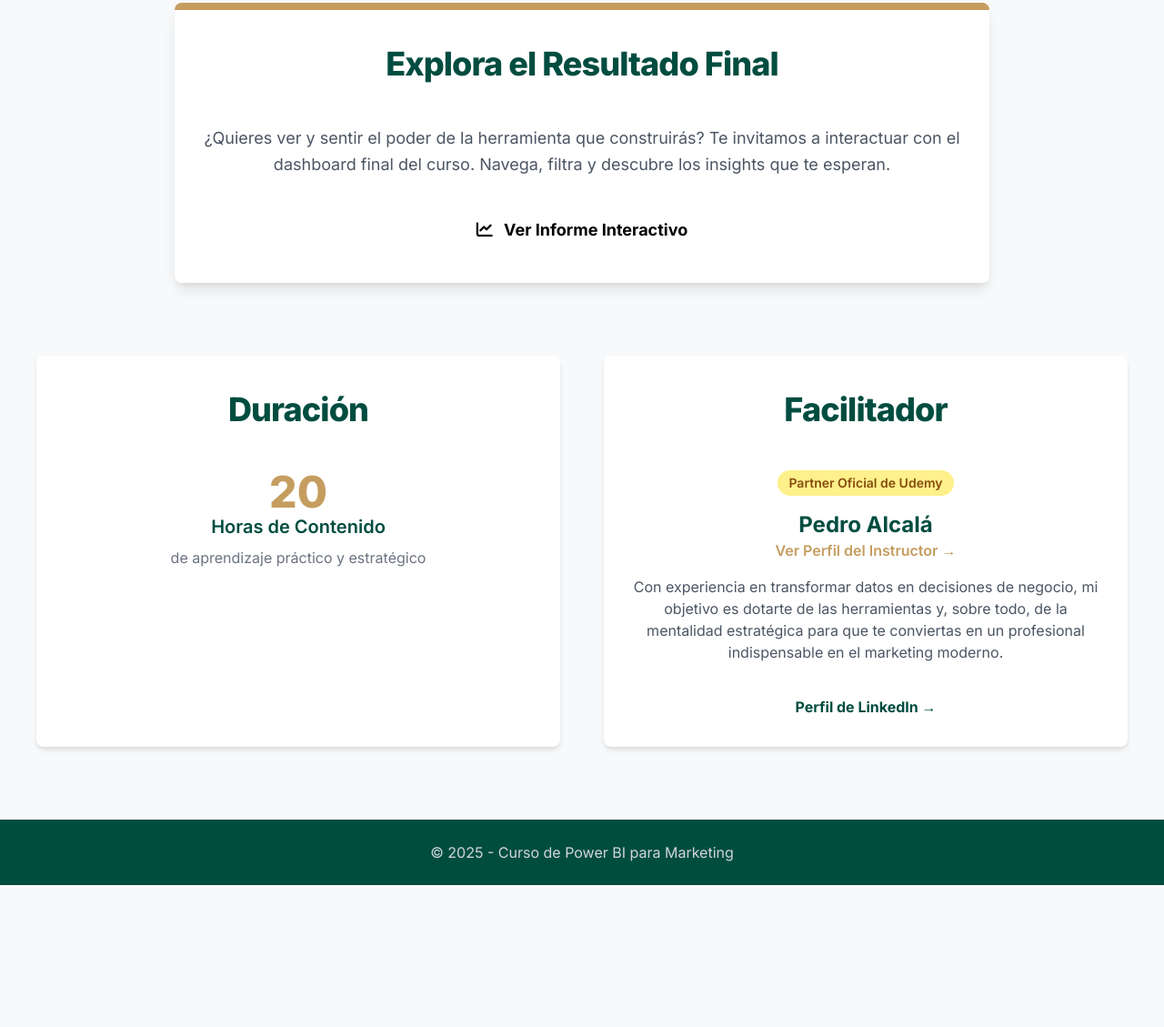
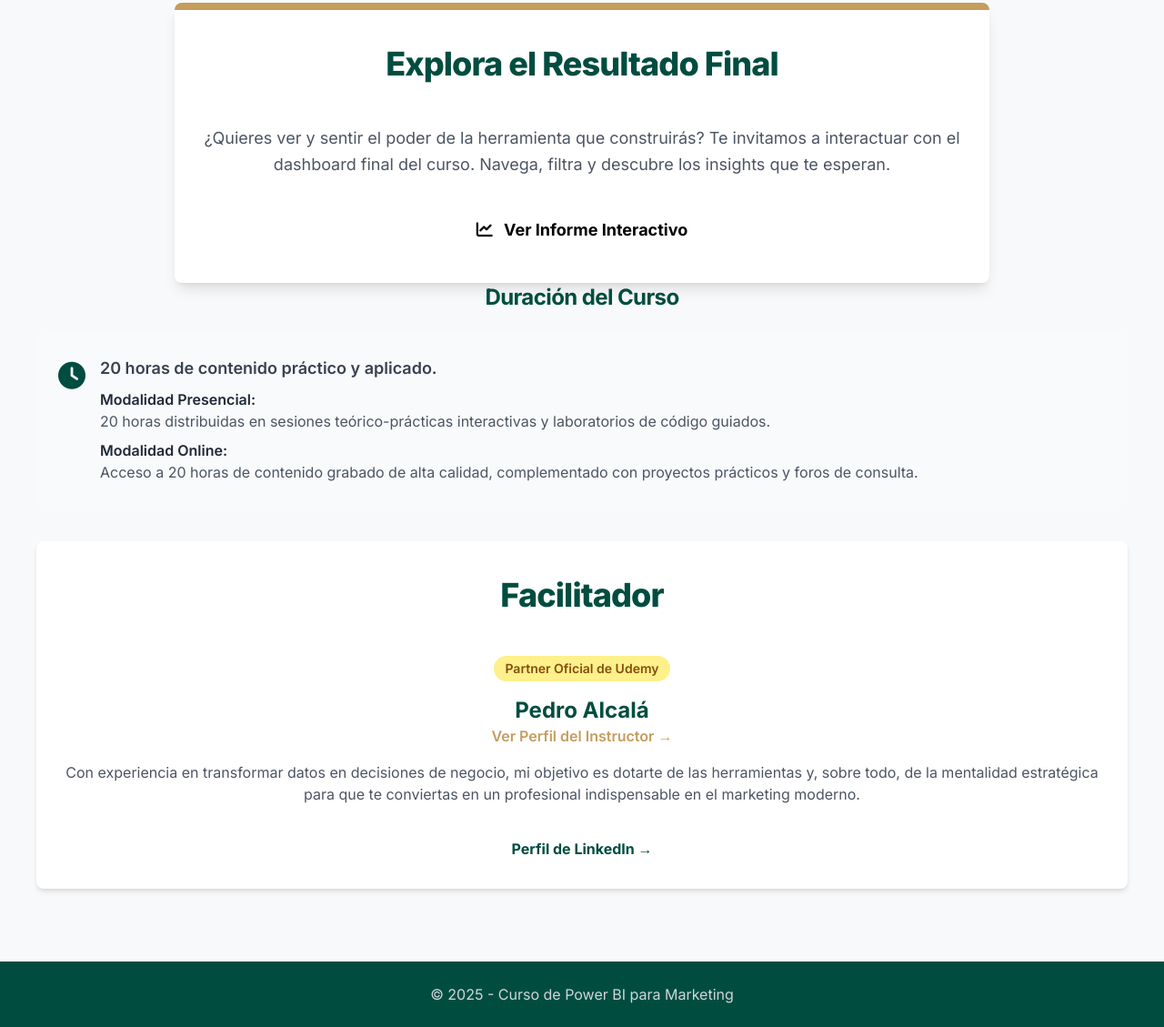
Before and after one commit to pealcala/portafolio-analitica, a plain HTML site: page marketing-estrategico.html in a window 1280 px wide. Shown: the part 1575-2704 px from the top of the page at 91% size. Before the commit the page ends 2548 px from the top, so only its background shows below. Drawn offline with nearby package versions, Linux system fonts and the light colour scheme.

Commit message:
marketing-estrategico.html

```diff
--- a/marketing-estrategico.html
+++ b/marketing-estrategico.html
@@ -223,14 +223,25 @@
             </div>
         </section>
 
-        <!-- Duración y Facilitador -->
-        <div class="mt-20 grid grid-cols-1 md:grid-cols-2 gap-12">
-            <!-- Duración -->
-            <section class="text-center bg-white p-8 rounded-lg shadow-md">
-                 <h2 class="section-title">Duración</h2>
-                 <p class="text-5xl font-extrabold text-accent-secondary">20</p>
-                 <p class="text-xl font-semibold text-accent-primary">Horas de Contenido</p>
-                 <p class="text-gray-500 mt-2">de aprendizaje práctico y estratégico</p>
+        <!-- Duración del Curso -->
+            <section class="mb-10">
+                <h2 class="text-2xl font-bold mb-6 section-title">Duración del Curso</h2>
+                <div class="bg-gray-50 p-6 rounded-lg flex items-start">
+                    <i class="fas fa-clock text-accent-primary text-3xl mr-4 mt-1"></i>
+                    <div>
+                        <p class="text-gray-700 font-semibold text-lg mb-2">20 horas de contenido práctico y aplicado.</p>
+                        <div class="space-y-2">
+                            <div>
+                                <h4 class="font-semibold text-gray-800">Modalidad Presencial:</h4>
+                                <p class="text-gray-600">20 horas distribuidas en sesiones teórico-prácticas interactivas y laboratorios de código guiados.</p>
+                            </div>
+                            <div>
+                                <h4 class="font-semibold text-gray-800">Modalidad Online:</h4>
+                                <p class="text-gray-600">Acceso a 20 horas de contenido grabado de alta calidad, complementado con proyectos prácticos y foros de consulta.</p>
+                            </div>
+                        </div>
+                    </div>
+                </div>
             </section>
             <!-- Facilitador -->
             <section class="text-center bg-white p-8 rounded-lg shadow-md">
```
